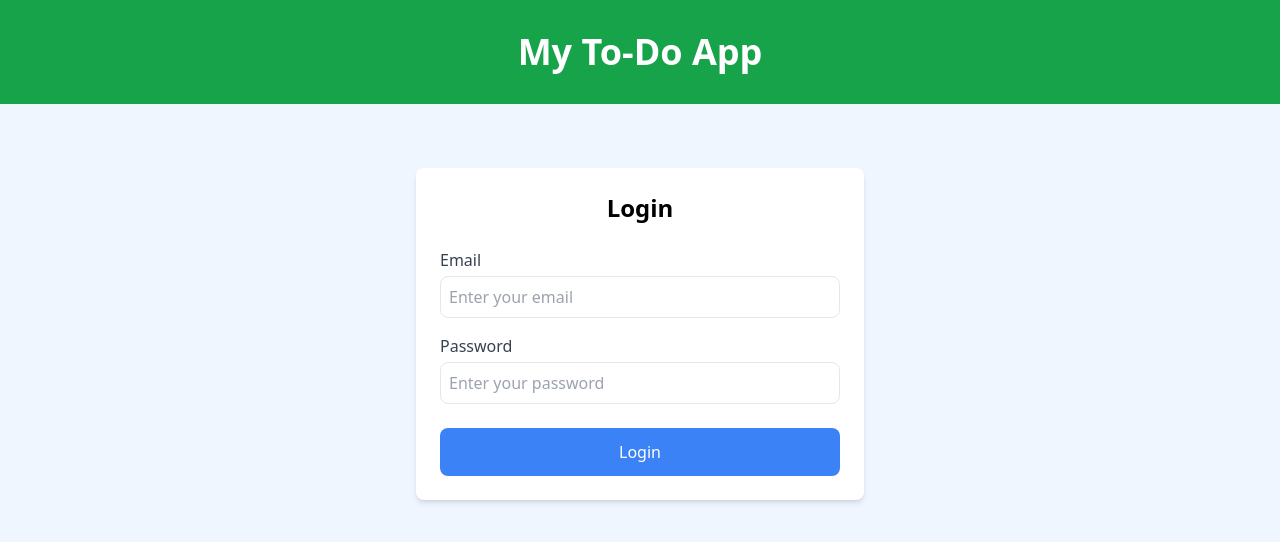
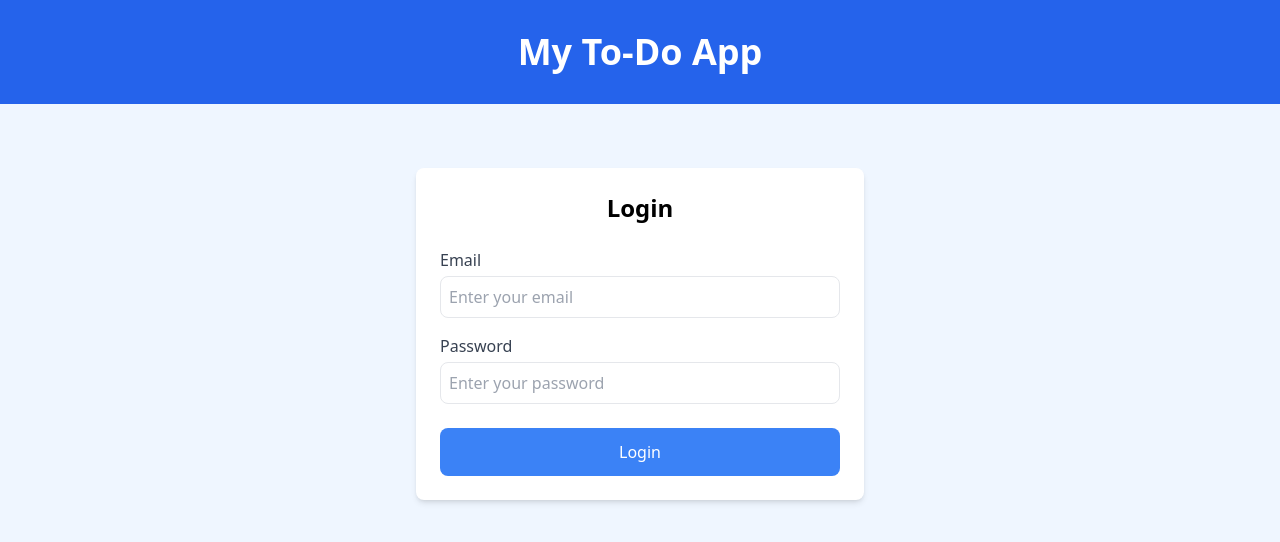
Before and after one commit to Adarsh0503/Todo-Devops, a React (Create React App) app in the folder frontend/: page / in a window 1280 px wide. Shown: the top 542 px of the page. Built offline with nearby package versions, Linux system fonts and the light colour scheme.

Commit message:
chal jao pleasee

```diff
--- a/frontend/src/components/Header.js
+++ b/frontend/src/components/Header.js
@@ -3,7 +3,7 @@ import React from 'react';
 const Header = () => {
   return (
     <>
-    <header className="bg-green-600 p-8 text-center">
+    <header className="bg-blue-600 p-8 text-center">
       <h1 className="text-4xl font-bold text-white">My To-Do App</h1>
     </header>
 
```
